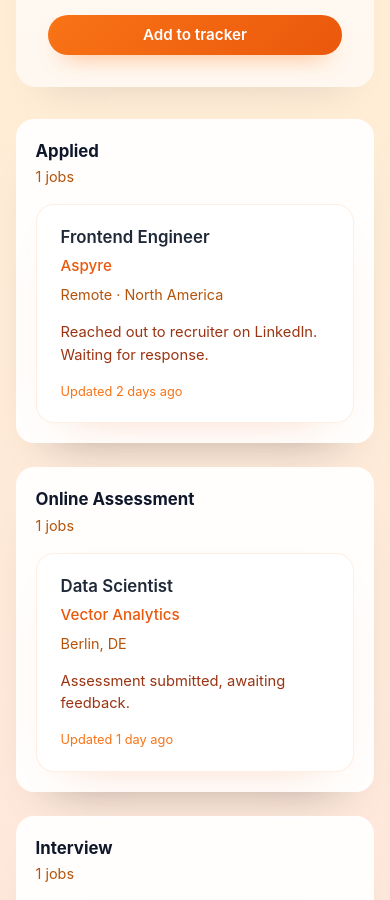
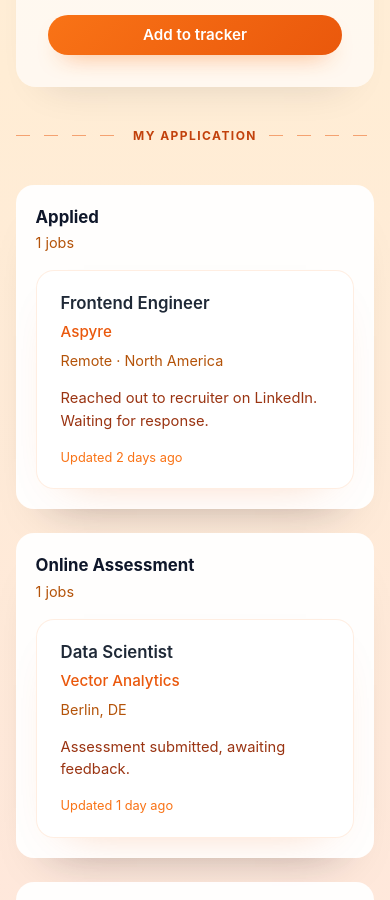
Before and after one commit to fernandwill/aspyre, a React app in the folder frontend/: page / in a window 390 px wide. Shown: the part 1380-2280 px from the top of the page. Built offline with nearby package versions, Linux system fonts and the light colour scheme; the HTML template or start-up script is replaced by a standard one.

Commit message:
Add board separator before application columns

```diff
--- a/frontend/src/App.css
+++ b/frontend/src/App.css
@@ -348,10 +348,55 @@
   gap: 1rem;
 }
 
+.board-divider {
+  display: flex;
+  align-items: center;
+  justify-content: center;
+  gap: 1.25rem;
+  margin: 0.5rem 0;
+  color: #c2410c;
+  font-weight: 700;
+  letter-spacing: 0.18em;
+  text-transform: uppercase;
+  font-size: 0.85rem;
+}
+
+.board-divider::before,
+.board-divider::after {
+  content: '';
+  flex: 1 1 160px;
+  height: 1px;
+  background: repeating-linear-gradient(
+    to right,
+    rgba(234, 88, 12, 0.5),
+    rgba(234, 88, 12, 0.5) 14px,
+    transparent 14px,
+    transparent 28px
+  );
+  max-width: 320px;
+}
+
+.board-divider__label {
+  white-space: nowrap;
+}
+
 .board-section {
   display: flex;
   flex-direction: column;
   gap: 1.5rem;
+}
+
+@media (max-width: 640px) {
+  .board-divider {
+    gap: 0.75rem;
+    letter-spacing: 0.12em;
+    font-size: 0.75rem;
+  }
+
+  .board-divider::before,
+  .board-divider::after {
+    flex-basis: 120px;
+  }
 }
 
 .board-toolbar {
--- a/frontend/src/App.jsx
+++ b/frontend/src/App.jsx
@@ -485,6 +485,10 @@
           </form>
         </section>
 
+        <div className="board-divider" role="separator" aria-label="My application board">
+          <span className="board-divider__label">My Application</span>
+        </div>
+
         <section className="board-section">
           <div className="board-grid board-grid--main">
             {MAIN_STATUSES.map((status) => renderColumn(status))}
```
